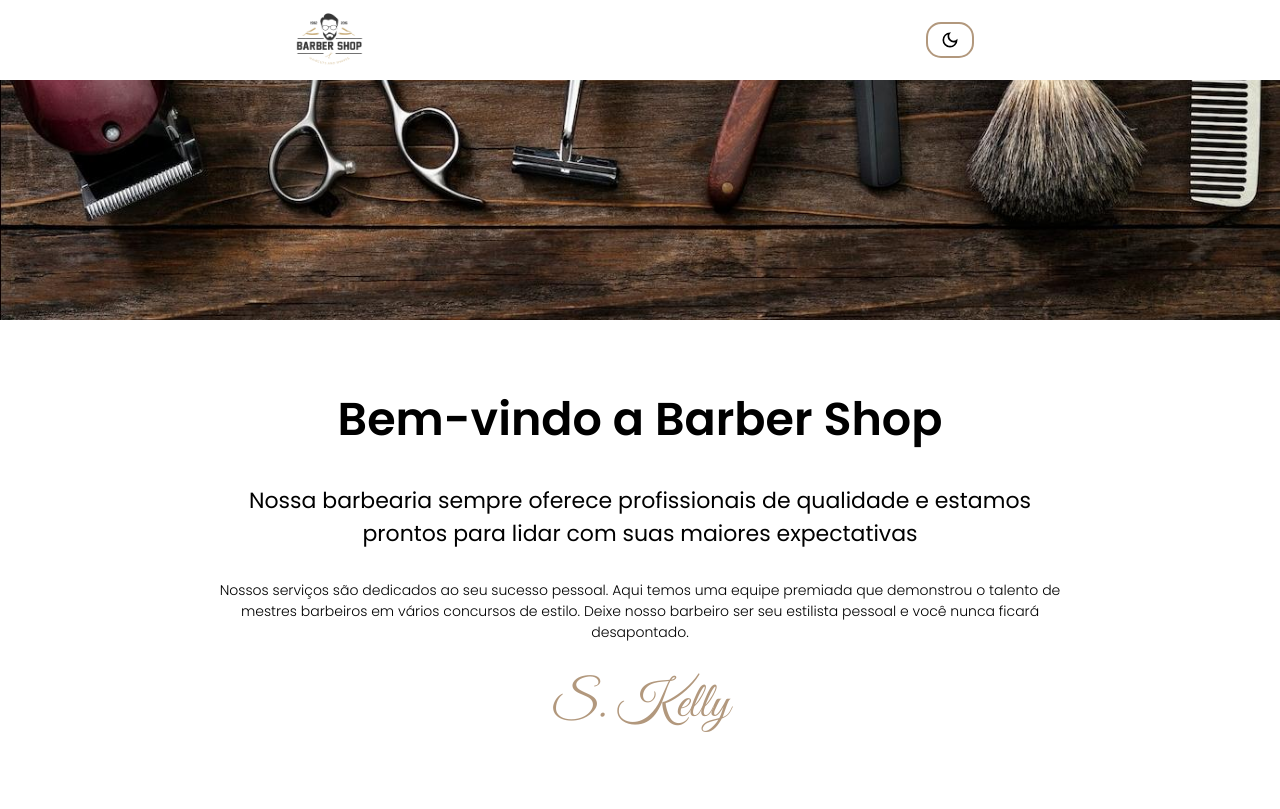
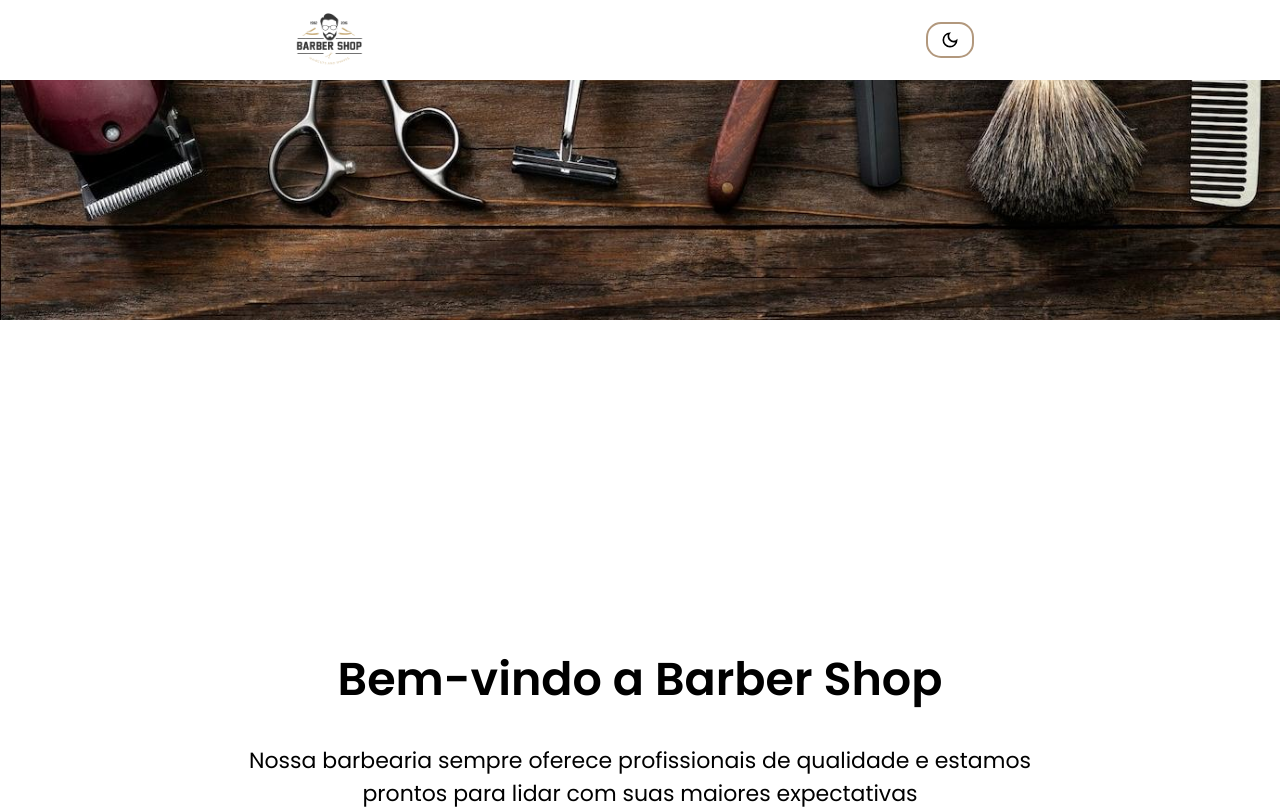
Before and after one commit to limagustavo2200/Project_barberShop, a Next.js app in the folder my-app/: page / in a window 1280 px wide. Shown: the top 809 px of the page. Built offline with nearby package versions, Linux system fonts and the light colour scheme.

Commit message:
correcao height section

```diff
--- a/my-app/src/app/page.module.css
+++ b/my-app/src/app/page.module.css
@@ -21,13 +21,11 @@
     display: flex;
     justify-content: center;
     align-items: center;
+    margin-top: 100px;
+    height: 100vh;
 }
 
-@media (width <= 1024px) {
-    .section{
-        margin-top: 100px;
-    }
-}
+
 
 .container_conteudo {
     padding: 20px;
@@ -58,6 +56,7 @@
 .mainDark {
     background-color: #252323;
     color: white;
+
 }
 
 .container_header {
```
